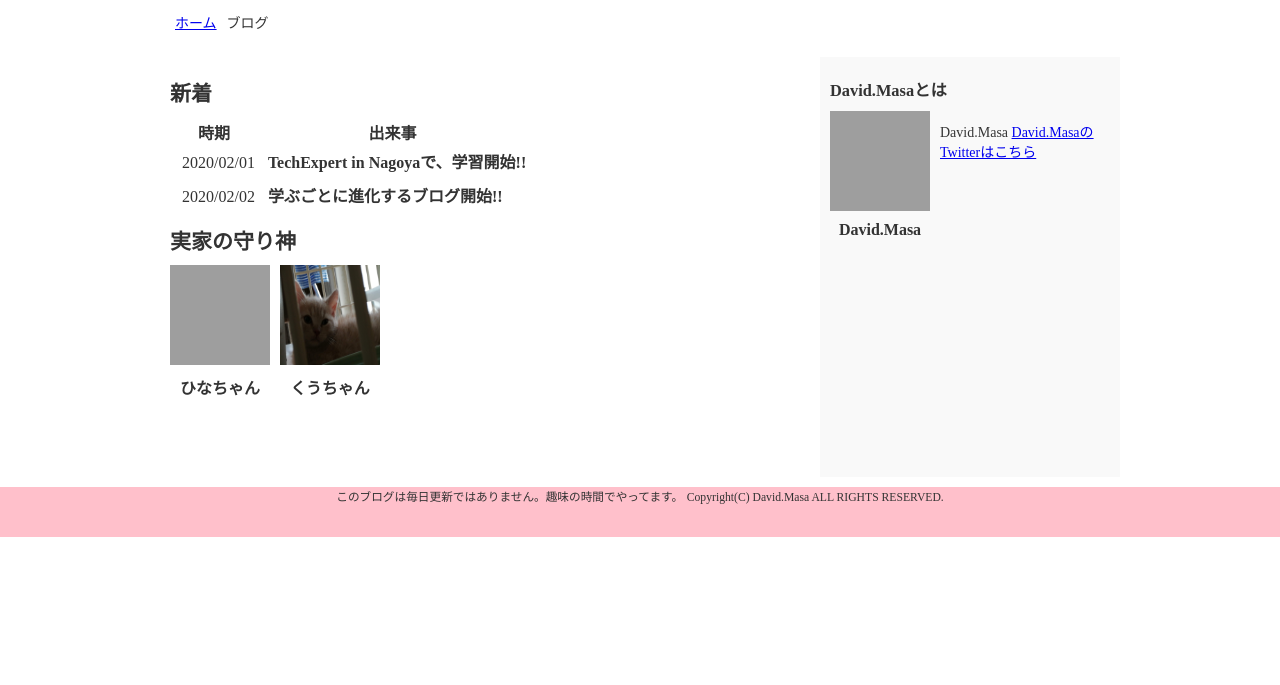
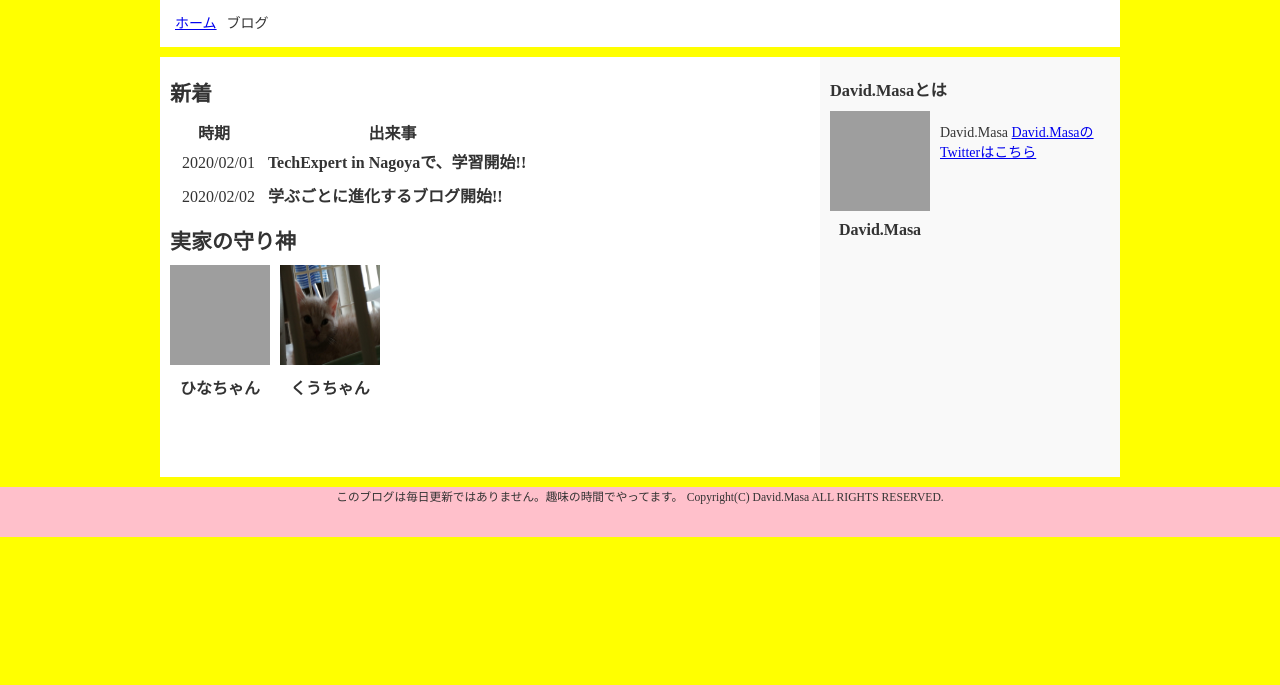
Before and after one commit to david-masa/david-masa.github.io, a plain HTML site: page index.html in a window 1280 px wide. Shown: the part 115-800 px from the top of the page. Drawn offline with Linux system fonts and the light colour scheme; grey boxes are pictures that could not be loaded.

Commit message:
Update stylesheet.css

```diff
--- a/stylesheet.css
+++ b/stylesheet.css
@@ -1,5 +1,5 @@
 body{
-  background-color: ;
+  background-color: yellow;
   font-size: 14px;
   color: #333;
   margin: 0 auto;
```
